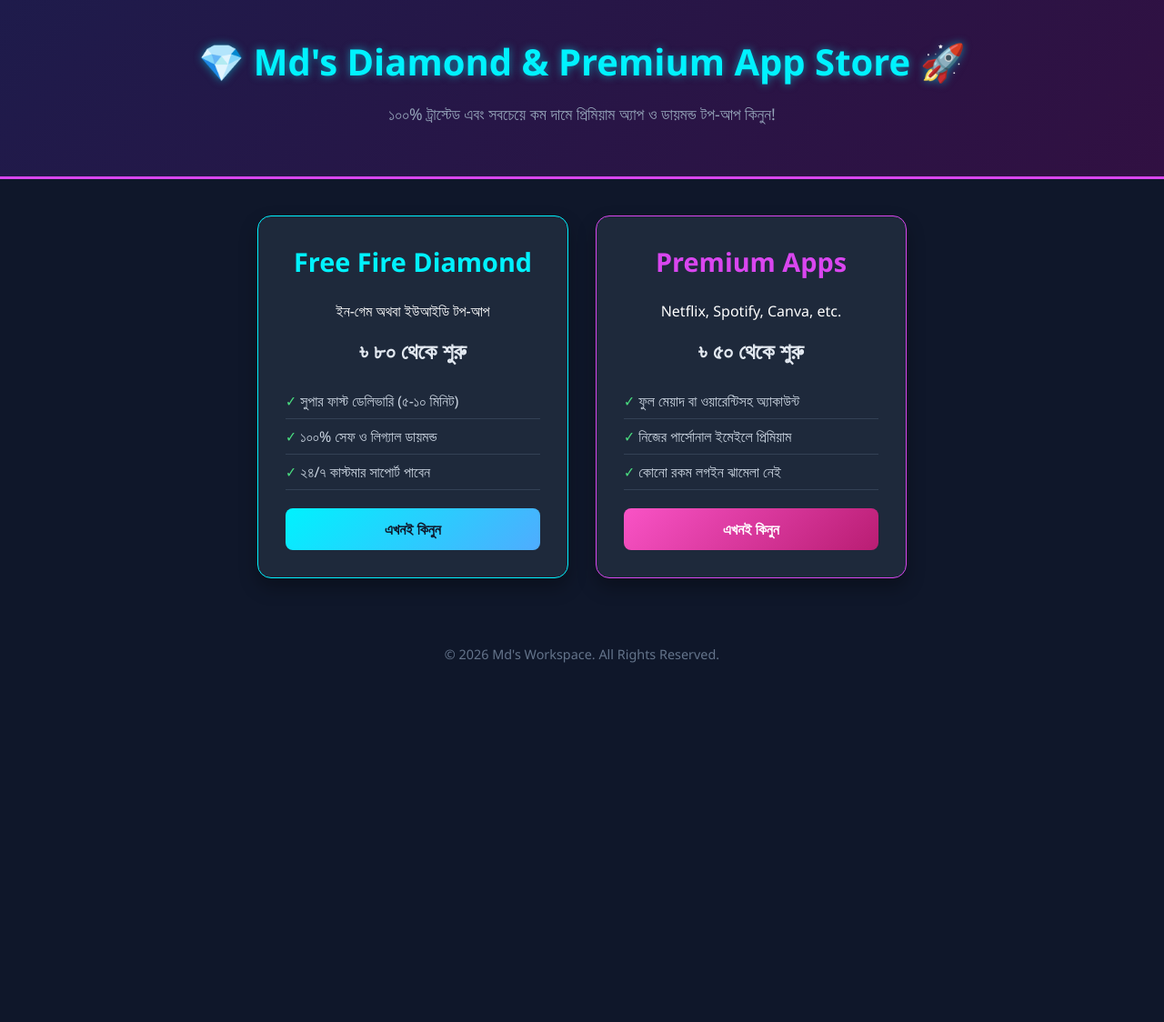
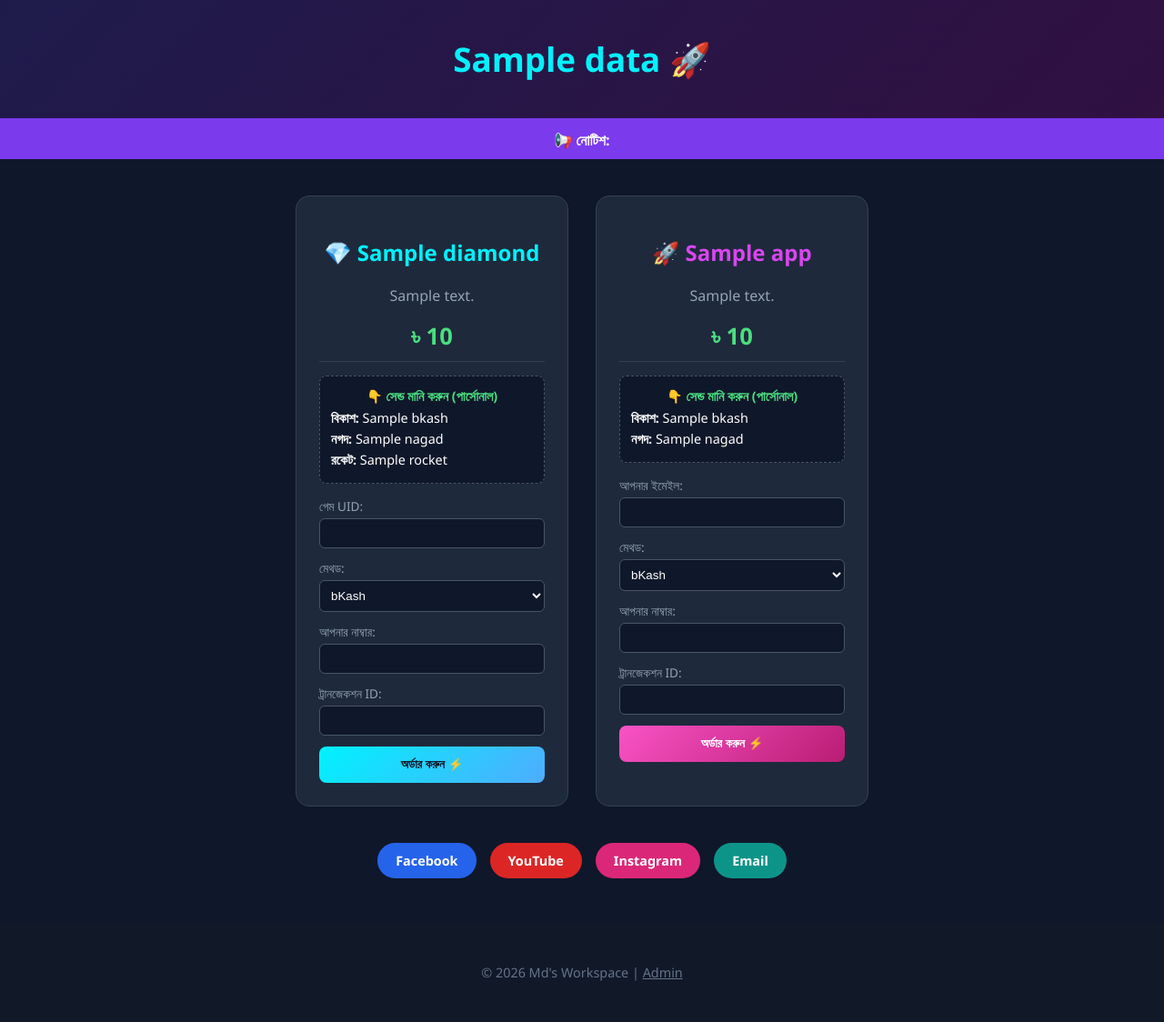
Before and after one commit to nirobahemedboss/mywebsite, a Flask app: template templates/index.html in a window 1280 px wide. Shown: the whole page at 91% size. Before the commit the page ends 729 px from the top, so only its background shows below. Run offline with Flask 3, Linux system fonts and the light colour scheme; the template is opened without the code that fills it: most values are stand-ins (such as "Sample title", 1, 10 or a date in 2020).

Commit message:
Update index.html

```diff
--- a/templates/index.html
+++ b/templates/index.html
@@ -3,143 +3,77 @@
 <head>
     <meta charset="UTF-8">
     <meta name="viewport" content="width=device-width, initial-scale=1.0">
-    <title>Diamond & Premium App Store</title>
+    <title>{{ data.title }}</title>
     <style>
-        body {
-            font-family: 'Segoe UI', Tahoma, Geneva, Verdana, sans-serif;
-            background-color: #0f172a;
-            color: #ffffff;
-            margin: 0;
-            padding: 0;
-            text-align: center;
-        }
-        header {
-            background: linear-gradient(135deg, #1e1b4b, #311042);
-            padding: 40px 20px;
-            border-bottom: 3px solid #d946ef;
-        }
-        header h1 {
-            margin: 0;
-            font-size: 2.5rem;
-            color: #00f2fe;
-            text-shadow: 0 0 10px rgba(0,242,254,0.5);
-        }
-        header p {
-            color: #94a3b8;
-            font-size: 1.1rem;
-        }
-        .container {
-            max-width: 1000px;
-            margin: 40px auto;
-            padding: 0 20px;
-            display: flex;
-            flex-wrap: wrap;
-            justify-content: center;
-            gap: 30px;
-        }
-        .card {
-            background-color: #1e293b;
-            border-radius: 15px;
-            padding: 30px;
-            width: 280px;
-            border: 1px solid #334155;
-            box-shadow: 0 10px 20px rgba(0,0,0,0.3);
-            transition: transform 0.3s;
-        }
-        .card:hover {
-            transform: translateY(-10px);
-            border-color: #00f2fe;
-        }
-        .diamond-card { border-color: #00f2fe; }
-        .premium-card { border-color: #d946ef; }
-        .card h2 {
-            margin-top: 0;
-            font-size: 1.8rem;
-        }
-        .diamond-card h2 { color: #00f2fe; }
-        .premium-card h2 { color: #d946ef; }
-        .price {
-            font-size: 1.5rem;
-            font-weight: bold;
-            margin: 15px 0;
-            color: #e2e8f0;
-        }
-        .features {
-            list-style: none;
-            padding: 0;
-            text-align: left;
-            margin: 20px 0;
-            color: #cbd5e1;
-        }
-        .features li {
-            padding: 8px 0;
-            border-bottom: 1px solid #334155;
-        }
-        .features li::before {
-            content: "✓ ";
-            color: #4ade80;
-        }
-        .btn {
-            display: block;
-            background: linear-gradient(135deg, #00f2fe, #4facfe);
-            color: #0f172a;
-            padding: 12px;
-            text-decoration: none;
-            border-radius: 8px;
-            font-weight: bold;
-            transition: opacity 0.2s;
-        }
-        .btn-premium {
-            background: linear-gradient(135deg, #f953c6, #b91d73);
-            color: white;
-        }
-        .btn:hover { opacity: 0.9; }
-        footer {
-            margin-top: 5px;
-            padding: 20px;
-            color: #64748b;
-            font-size: 0.9rem;
-        }
+        body { font-family: 'Segoe UI', sans-serif; background-color: #0f172a; color: #ffffff; margin: 0; padding: 0; text-align: center; }
+        header { background: linear-gradient(135deg, #1e1b4b, #311042); padding: 40px 20px; border-bottom: 3px solid #7c3aed; }
+        header h1 { margin: 0; font-size: 2.3rem; color: #00f2fe; }
+        .notice-bar { background: #7c3aed; color: white; padding: 10px; font-weight: bold; }
+        .container { max-width: 1000px; margin: 40px auto; padding: 0 20px; display: flex; flex-wrap: wrap; justify-content: center; gap: 30px; }
+        .card { background-color: #1e293b; border-radius: 15px; padding: 25px; width: 300px; border: 1px solid #334155; text-align: left; box-sizing: border-box; }
+        .price { font-size: 1.6rem; font-weight: bold; margin: 10px 0; color: #4ade80; text-align: center; border-bottom: 1px solid #334155; padding-bottom: 10px; }
+        .payment-info { background: #0f172a; padding: 12px; border-radius: 8px; margin: 15px 0; font-size: 0.9rem; border: 1px dashed #475569; }
+        .form-group { margin-bottom: 12px; }
+        label { display: block; font-size: 0.85rem; color: #94a3b8; margin-bottom: 4px; }
+        input, select { width: 100%; padding: 8px; border-radius: 6px; border: 1px solid #475569; background: #0f172a; color: white; box-sizing: border-box; }
+        .btn { display: block; width: 100%; background: linear-gradient(135deg, #00f2fe, #4facfe); color: #0f172a; padding: 12px; border: none; border-radius: 8px; font-weight: bold; cursor: pointer; text-align: center; text-decoration: none; }
+        .btn-premium { background: linear-gradient(135deg, #f953c6, #b91d73); color: white; }
+        .social-links { margin-top: 30px; display: flex; justify-content: center; gap: 15px; flex-wrap: wrap; }
+        .social-btn { padding: 10px 20px; border-radius: 20px; color: white; text-decoration: none; font-weight: bold; font-size: 0.9rem; }
+        .fb { background: #2563eb; } .yt { background: #dc2626; } .insta { background: #db2777; } .mail { background: #0d9488; }
+        footer { margin-top: 50px; padding: 30px; background: #111827; color: #64748b; font-size: 0.9rem; }
     </style>
 </head>
 <body>
-
-    <header>
-        <h1>💎 Md's Diamond & Premium App Store 🚀</h1>
-        <p>১০০% ট্রাস্টেড এবং সবচেয়ে কম দামে প্রিমিয়াম অ্যাপ ও ডায়মন্ড টপ-আপ কিনুন!</p>
-    </header>
-
+    <header><h1>{{ data.title }} 🚀</h1></header>
+    <div class="notice-bar">📢 নোটিশ: {{ data.notice }}</div>
     <div class="container">
-        <!-- Card 1 -->
-        <div class="card diamond-card">
-            <h2>Free Fire Diamond</h2>
-            <p>ইন-গেম অথবা ইউআইডি টপ-আপ</p>
-            <div class="price">৳ ৮০ থেকে শুরু</div>
-            <ul class="features">
-                <li>সুপার ফাস্ট ডেলিভারি (৫-১০ মিনিট)</li>
-                <li>১০০% সেফ ও লিগ্যাল ডায়মন্ড</li>
-                <li>২৪/৭ কাস্টমার সাপোর্ট পাবেন</li>
-            </ul>
-            <a href="https://wa.me/8801961888782" target="_blank" class="btn">এখনই কিনুন</a>
+        <!-- ডায়মন্ড -->
+        <div class="card">
+            <h2 style="color: #00f2fe; text-align: center;">💎 {{ data.products.diamond.name }}</h2>
+            <p style="text-align: center; color: #94a3b8;">{{ data.products.diamond.note }}</p>
+            <div class="price">৳ {{ data.products.diamond.price }}</div>
+            <div class="payment-info">
+                <p style="color: #4ade80; font-weight: bold; text-align: center; margin: 0 0 5px 0;">👇 সেন্ড মানি করুন (পার্সোনাল)</p>
+                <p style="margin:4px 0;"><b>বিকাশ:</b> {{ data.bkash }}</p>
+                <p style="margin:4px 0;"><b>নগদ:</b> {{ data.nagad }}</p>
+                <p style="margin:4px 0;"><b>রকেট:</b> {{ data.rocket }}</p>
+            </div>
+            <form action="/order" method="POST">
+                <input type="hidden" name="product_name" value="{{ data.products.diamond.name }}">
+                <div class="form-group"><label>গেম UID:</label><input type="text" name="game_uid" required></div>
+                <div class="form-group"><label>মেথড:</label><select name="payment_method"><option value="bKash">bKash</option><option value="Nagad">Nagad</option></select></div>
+                <div class="form-group"><label>আপনার নাম্বার:</label><input type="text" name="sender_number" required></div>
+                <div class="form-group"><label>ট্রানজেকশন ID:</label><input type="text" name="txid" required></div>
+                <button type="submit" class="btn">অর্ডার করুন ⚡</button>
+            </form>
         </div>
-
-        <!-- Card 2 -->
-        <div class="card premium-card">
-            <h2>Premium Apps</h2>
-            <p>Netflix, Spotify, Canva, etc.</p>
-            <div class="price">৳ ৫০ থেকে শুরু</div>
-            <ul class="features">
-                <li>ফুল মেয়াদ বা ওয়ারেন্টিসহ অ্যাকাউন্ট</li>
-                <li>নিজের পার্সোনাল ইমেইলে প্রিমিয়াম</li>
-                <li>কোনো রকম লগইন ঝামেলা নেই</li>
-            </ul>
-            <a href="https://wa.me/8801961888782" target="_blank" class="btn btn-premium">এখনই কিনুন</a>
+        <!-- অ্যাপ -->
+        <div class="card">
+            <h2 style="color: #d946ef; text-align: center;">🚀 {{ data.products.apps.name }}</h2>
+            <p style="text-align: center; color: #94a3b8;">{{ data.products.apps.note }}</p>
+            <div class="price">৳ {{ data.products.apps.price }}</div>
+            <div class="payment-info">
+                <p style="color: #4ade80; font-weight: bold; text-align: center; margin: 0 0 5px 0;">👇 সেন্ড মানি করুন (পার্সোনাল)</p>
+                <p style="margin:4px 0;"><b>বিকাশ:</b> {{ data.bkash }}</p>
+                <p style="margin:4px 0;"><b>নগদ:</b> {{ data.nagad }}</p>
+            </div>
+            <form action="/order" method="POST">
+                <input type="hidden" name="product_name" value="{{ data.products.apps.name }}">
+                <div class="form-group"><label>আপনার ইমেইল:</label><input type="email" name="game_uid" required></div>
+                <div class="form-group"><label>মেথড:</label><select name="payment_method"><option value="bKash">bKash</option><option value="Nagad">Nagad</option></select></div>
+                <div class="form-group"><label>আপনার নাম্বার:</label><input type="text" name="sender_number" required></div>
+                <div class="form-group"><label>ট্রানজেকশন ID:</label><input type="text" name="txid" required></div>
+                <button type="submit" class="btn btn-premium">অর্ডার করুন ⚡</button>
+            </form>
         </div>
     </div>
-
-    <footer>
-        <p>&copy; 2026 Md's Workspace. All Rights Reserved.</p>
-    </footer>
-
+    <div class="social-links">
+        <a href="{{ data.fb_link }}" target="_blank" class="social-btn fb">Facebook</a>
+        <a href="{{ data.yt_link }}" target="_blank" class="social-btn yt">YouTube</a>
+        <a href="{{ data.telegram_link }}" target="_blank" class="social-btn insta">Instagram</a>
+        <a href="mailto:tgxnahidgamer0@gmail.com" class="social-btn mail">Email</a>
+    </div>
+    <footer><p>&copy; 2026 Md's Workspace | <a href="/admin" style="color:#64748b;">Admin</a></p></footer>
 </body>
 </html>
```
